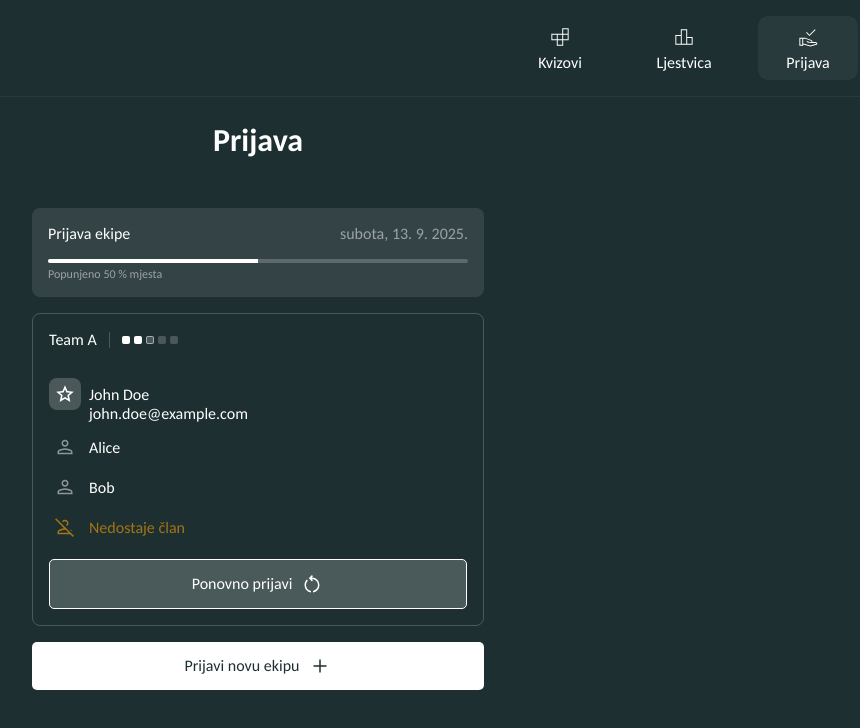
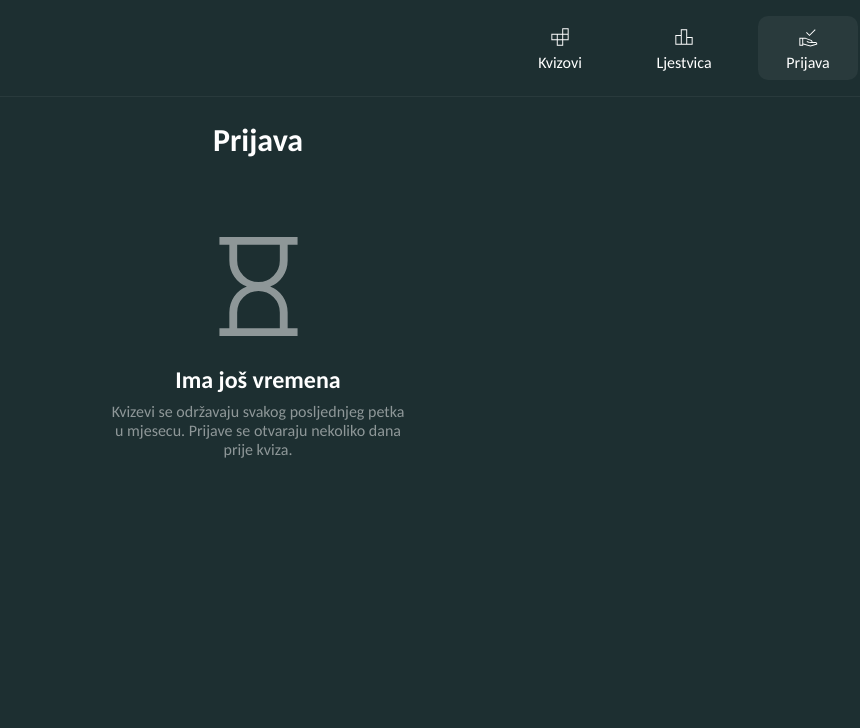
Before and after one commit to lovretomic/peta-kviz-app, a React (Vite) app: page /application in a window 1280 px wide. Shown: the top 728 px of the page, without its empty margins (382-1242 px from the left). Built offline with nearby package versions, Linux system fonts and the light colour scheme.

Commit message:
added waiting pages

```diff
--- a/src/pages/ApplicationPage/ApplicationPage.module.scss
+++ b/src/pages/ApplicationPage/ApplicationPage.module.scss
@@ -5,3 +5,52 @@
   flex-direction: column;
   gap: 16px;
 }
+
+.message {
+  display: flex;
+  flex-direction: column;
+  align-items: center;
+  justify-content: center;
+  text-align: center;
+  height: 100%;
+  $max-width: 300px;
+
+  &.isDesktop {
+    height: auto;
+    margin-top: 40px;
+  }
+
+  &.shortWait {
+    .icon {
+      @keyframes blink {
+        0% {
+          opacity: 1;
+          scale: 1;
+        }
+        100% {
+          opacity: 0.5;
+          scale: 0.97;
+        }
+      }
+
+      animation: blink 1s infinite alternate;
+    }
+  }
+
+  .icon {
+    height: 125px;
+    width: 125px;
+    opacity: 0.5;
+    margin-bottom: 16px;
+  }
+
+  .title {
+    margin-bottom: 8px;
+    max-width: $max-width;
+  }
+
+  .text {
+    color: rgba(white, 0.5);
+    max-width: $max-width;
+  }
+}
--- a/src/pages/ApplicationPage/ApplicationPage.tsx
+++ b/src/pages/ApplicationPage/ApplicationPage.tsx
@@ -5,8 +5,12 @@ import PageWrapper from "../../components/PageWrapper";
 import ProgressBar from "../../components/ProgressBar";
 import AddIcon from "../../assets/icons/add.svg?react";
 
+import HourglassEmptyIcon from "../../assets/icons/hourglass-empty.svg?react";
+
 import c from "./ApplicationPage.module.scss";
 import { useNavigate } from "react-router-dom";
+import { useIsDesktop } from "../../hooks/useIsDesktop";
+import clsx from "clsx";
 
 const team: Team = {
   name: "Team A",
@@ -15,8 +19,38 @@ const team: Team = {
   members: ["Alice", "Bob"],
 };
 
+type WaitingTime = "long" | "short" | "none";
+
 const ApplicationPage = () => {
   const navigate = useNavigate();
+  const waitingTime: WaitingTime = "long";
+  const isDesktop = useIsDesktop();
+
+  if (waitingTime === "long")
+    return (
+      <PageWrapper className={clsx(c.message, isDesktop && c.isDesktop)}>
+        <HourglassEmptyIcon className={c.icon} />
+        <h2 className={c.title}>Ima još vremena</h2>
+        <p className={c.text}>
+          Kvizevi se održavaju svakog posljednjeg petka u mjesecu. Prijave se
+          otvaraju nekoliko dana prije kviza.
+        </p>
+      </PageWrapper>
+    );
+
+  if (waitingTime === "short")
+    return (
+      <PageWrapper
+        className={clsx(c.message, isDesktop && c.isDesktop, c.shortWait)}
+      >
+        <HourglassEmptyIcon className={c.icon} />
+        <h2 className={c.title}>Prijave se uskoro otvaraju</h2>
+        <p className={c.text}>
+          Prijave za sljedeći kviz još nisu otvorene. Pratite naš Instagram
+          profil za obavijesti.
+        </p>
+      </PageWrapper>
+    );
 
   return (
     <PageWrapper className={c.page}>
```
Also changed, not shown: src/assets/icons/hourglass-empty.svg (added).
